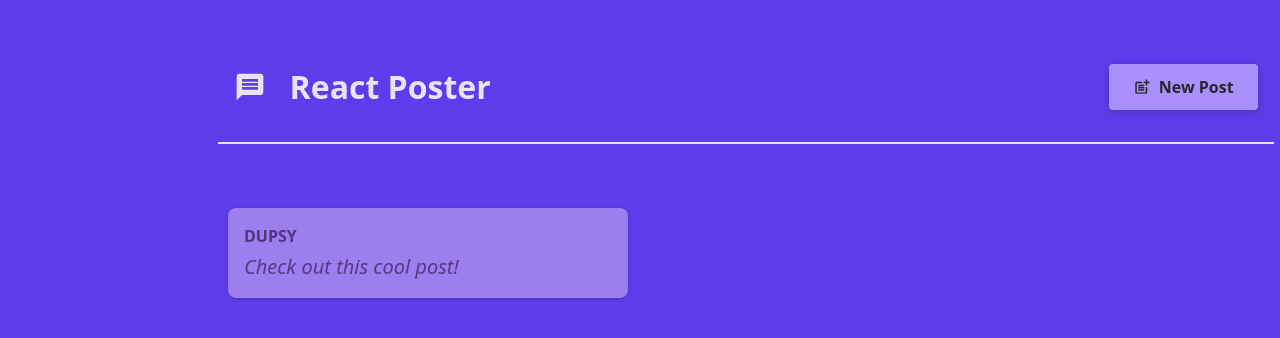
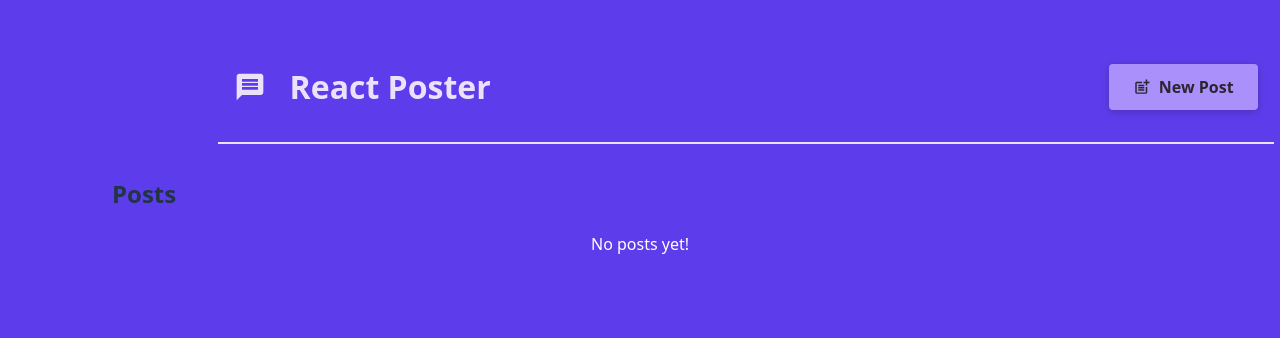
Before and after one commit to okdezines/React_essentials, a React (Vite) app: page / in a window 1280 px wide. Shown: the top 338 px of the page. Built offline with nearby package versions, Linux system fonts and the light colour scheme.

Commit message:
outputing list data

```diff
--- a/src/components/NewPost.jsx
+++ b/src/components/NewPost.jsx
@@ -21,8 +21,8 @@ function NewPost({ onCancel, onAddPost }) {
             author: enteredAuthor
   }
         // console.log(postData)
-        setEnteredBody('')
-        setEnteredAuthor('')
+        // setEnteredBody('')
+        // setEnteredAuthor('')
         onAddPost(postData)
         onCancel()
 }
--- a/src/components/PostsList.jsx
+++ b/src/components/PostsList.jsx
@@ -8,7 +8,7 @@ function PostList({isPosting, onStopPosting}) {
     const [posts, setPosts] = useState([]);
 
     function addPostHandler(postData) {
-        setPosts((existingPosts) => {[postData, ...existingPosts]});
+        setPosts((existingPosts) => [postData, ...existingPosts]);
 
     }
 
@@ -21,12 +21,20 @@ function PostList({isPosting, onStopPosting}) {
              />
          </Modal>
         )}
+        <h2>Posts</h2>
+        {posts.length > 0 && (
             <ul className={classes.posts}>
-             <Post author = "Dupsy" body ='Check out this cool post!' />
-
+            {posts.map((post) =>
+                <Post
+                    key={Math.random()}
+                    author={post.author}
+                    body={post.body}/>
+                    )}
             </ul>
+        )}
+        {posts.length === 0 && <p style={{textAlign:'center', color: 'white'}}>No posts yet!</p>}
         </>
-    )
+    );
 }
 
 export default PostList;
```
